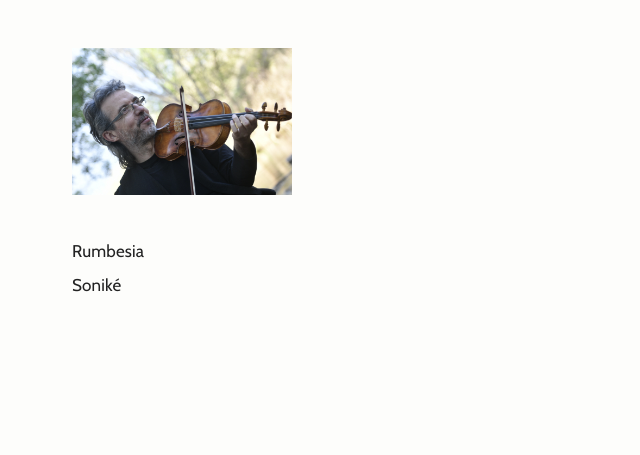
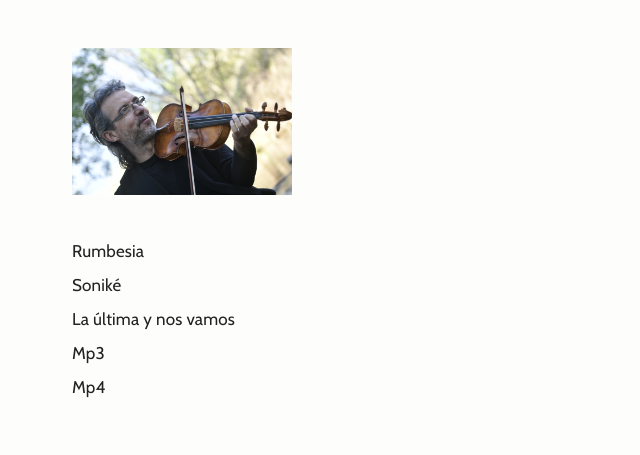
Before and after one commit to joansardanspla/joansardanspla, a plain HTML site: page index.html in a window 1280 px wide. Shown: the whole page, without its empty margins (0-640 px from the left). Drawn offline with nearby package versions, Linux system fonts and the light colour scheme.

Commit message:
Add new links for audio and video resources

```diff
--- a/index.html
+++ b/index.html
@@ -62,6 +62,9 @@
     <nav>
       <a class="js-link" href="https://rumbesia.cat" target="_blank" rel="noopener noreferrer">Rumbesia</a>
       <a class="js-link" href="https://www.instagram.com/sonike_oficial?utm_source=qr&igsh=NzdlNzR3N2tyZ3Iw" target="_blank" rel="noopener noreferrer">Soniké</a>
+      <a class="js-link" href="https://laultima.club" target="_blank" rel="noopener noreferrer">La última y nos vamos</a>
+      <a class="js-link" href="lladre.mp3" target="_blank" rel="noopener noreferrer">Mp3</a>
+      <a class="js-link" href="sonike.mp4" target="_blank" rel="noopener noreferrer">Mp4</a>
     </nav>
 
   </main>
```
